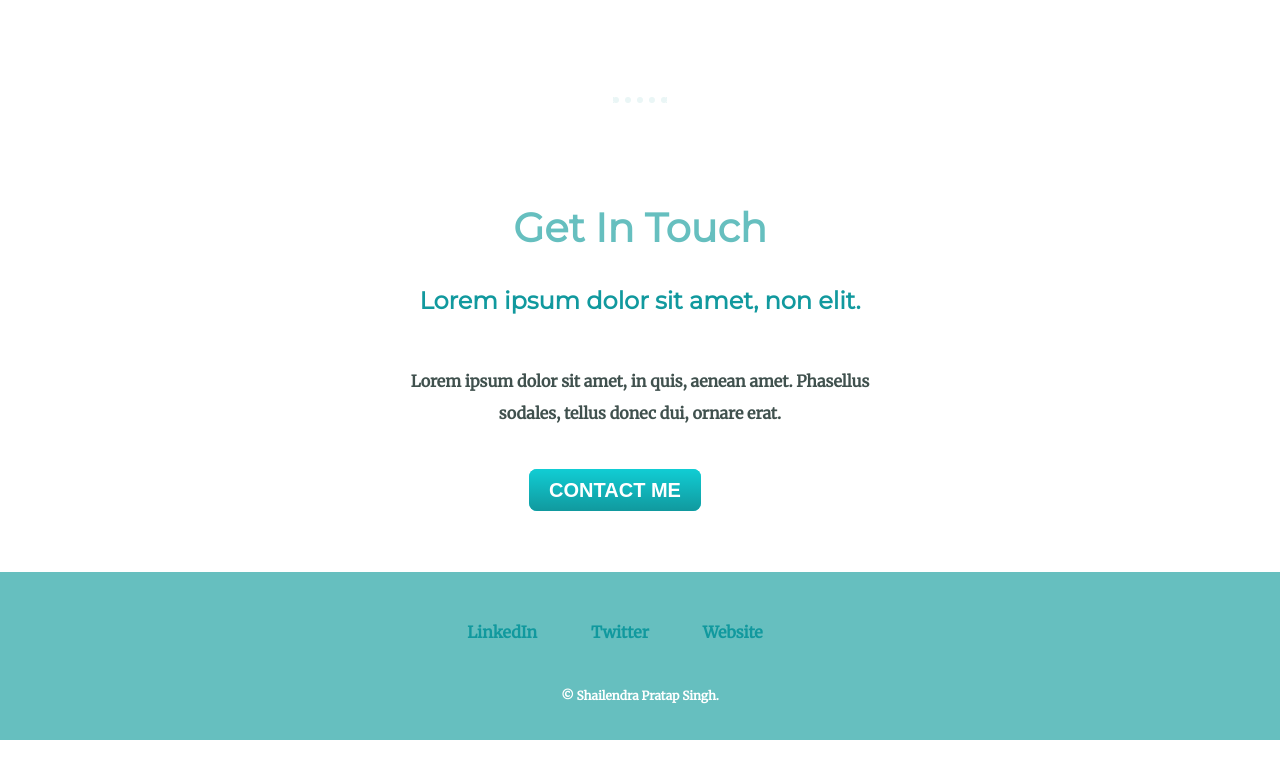
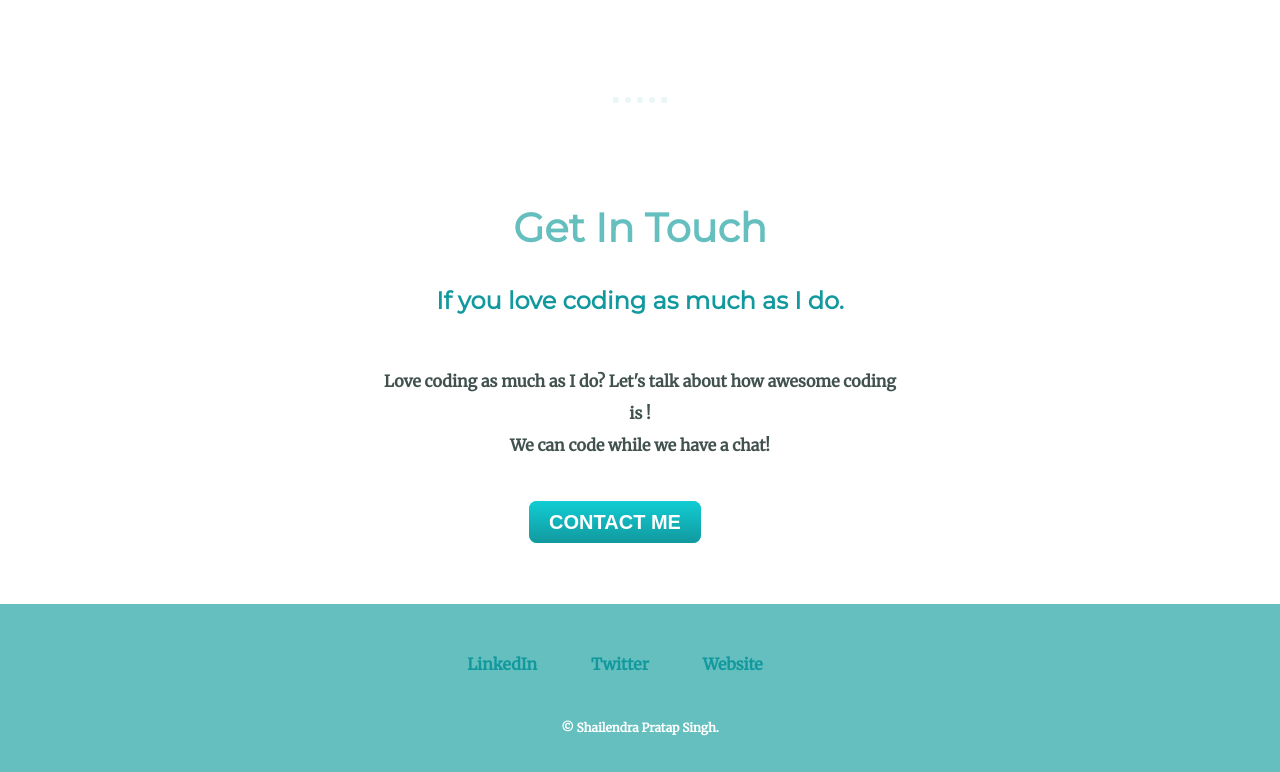
Before and after one commit to Shailendrasps/mysite, a plain HTML site: page index.html in a window 1280 px wide. Shown: the part 2033-2805 px from the top of the page. Before the commit the page ends 2773 px from the top, so only its background shows below. Drawn offline with Linux system fonts and the light colour scheme.

Commit message:
updated contact message

```diff
--- a/index.html
+++ b/index.html
@@ -48,8 +48,8 @@
         <hr>
         <div class="contact-me">
           <h2>Get In Touch</h2>
-          <h3>Lorem ipsum dolor sit amet, non elit.</h3>
-          <p class="contact-message">Lorem ipsum dolor sit amet, in quis, aenean amet. Phasellus sodales, tellus donec dui, ornare erat.</p>
+          <h3>If you love coding as much as I do.</h3>
+          <p class="contact-message">Love coding as much as I do? Let's talk about how awesome coding is !<br> We can code while we have a chat!</p>
 
          <a class="btn" href="mailto:shailendrasps2001@gmail.com">CONTACT ME</a>
 
```
